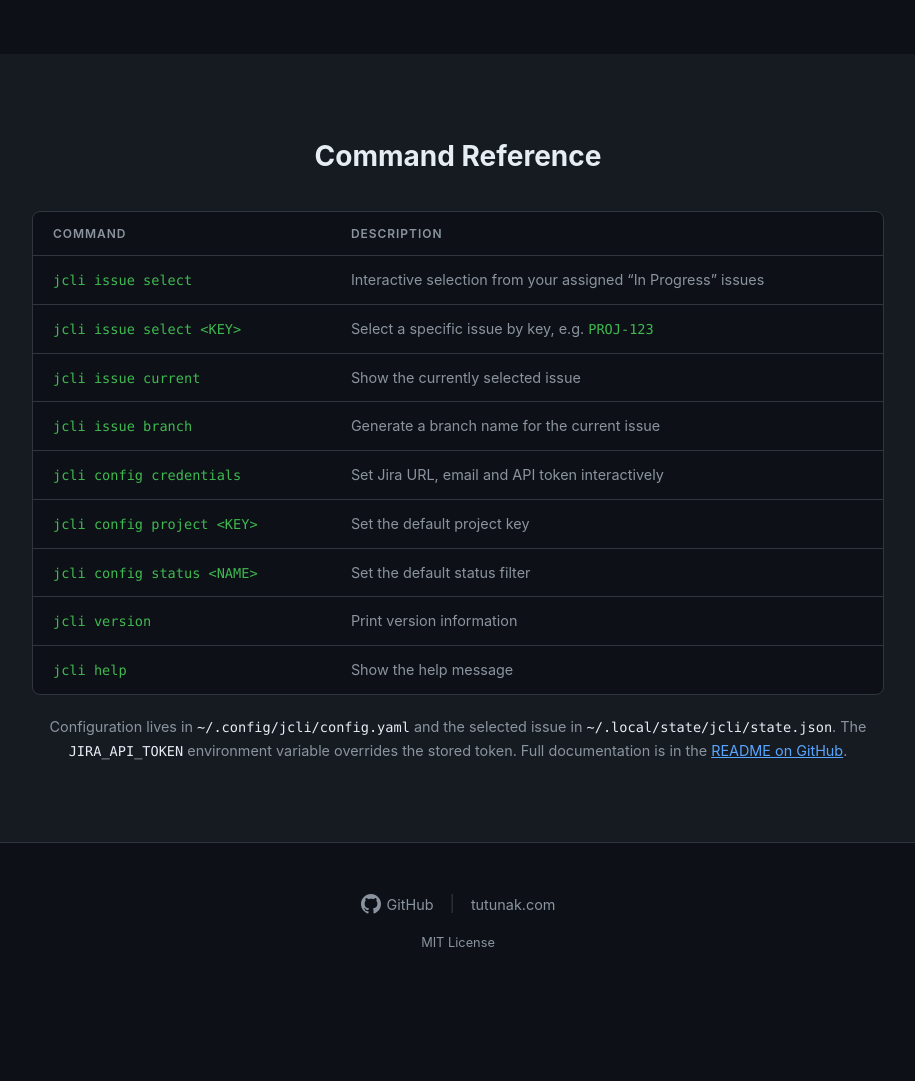
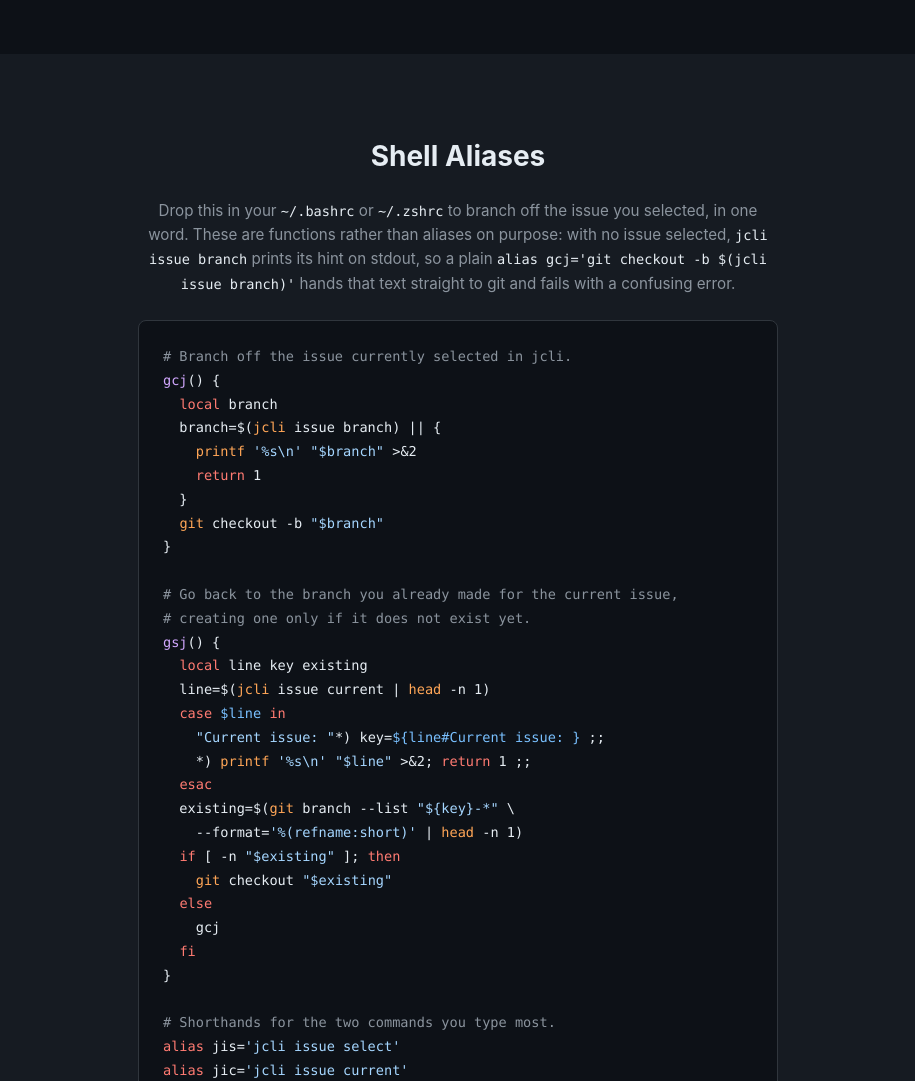
Before and after one commit to tutunak/jcli, a plain HTML site: page docs/index.html in a window 1280 px wide. Shown: the part 2580-3661 px from the top of the page, without its empty margins (182-1097 px from the left). Before the commit the page ends 3581 px from the top, so only its background shows below. Drawn offline with Linux system fonts and the light colour scheme.

Commit message:
Add shell aliases and syntax highlighting to documentation
- Introduced shell functions for easier branching based on selected Jira issues.
- Added a section in the README and llms-full.txt for shell aliases.

```diff
--- a/docs/css/style.css
+++ b/docs/css/style.css
@@ -394,9 +394,15 @@ body {
     line-height: 1.8;
 }
 
-.tab-content .comment {
-    color: var(--text-secondary);
-}
+/* Shell syntax highlighting (docs/js/highlight.js).
+   Colours follow the GitHub dark palette the rest of the page already uses.
+   Without JS these classes never appear and the code renders as plain text. */
+.tok-comment  { color: var(--text-secondary); }
+.tok-string   { color: #a5d6ff; }
+.tok-variable { color: #79c0ff; }
+.tok-keyword  { color: #ff7b72; }
+.tok-builtin  { color: #ffa657; }
+.tok-fn       { color: #d2a8ff; }
 
 /* Workflow Section */
 .workflow {
@@ -458,10 +464,63 @@ body {
     color: var(--accent-green);
 }
 
+/* Shell Aliases Section */
+.aliases {
+    padding: 80px 0;
+    background: var(--bg-secondary);
+}
+
+.aliases h2 {
+    text-align: center;
+    margin-bottom: 20px;
+    font-size: 1.75rem;
+}
+
+.section-intro,
+.section-note {
+    max-width: 640px;
+    margin: 0 auto 24px;
+    text-align: center;
+    color: var(--text-secondary);
+    font-size: 0.95rem;
+}
+
+.section-note {
+    margin: 20px auto 0;
+    font-size: 0.9rem;
+}
+
+.section-intro code,
+.section-note code {
+    font-family: 'SF Mono', 'Fira Code', 'Consolas', monospace;
+    font-size: 0.85rem;
+    color: var(--text-primary);
+}
+
+.snippet {
+    background: var(--bg-primary);
+    border: 1px solid var(--border);
+    border-radius: 8px;
+    padding: 24px;
+    max-width: 640px;
+    margin: 0 auto;
+    overflow-x: auto;
+}
+
+.snippet pre {
+    margin: 0;
+}
+
+.snippet code {
+    font-family: 'SF Mono', 'Fira Code', 'Consolas', monospace;
+    font-size: 0.85rem;
+    line-height: 1.7;
+    color: var(--text-primary);
+}
+
 /* Command Reference Section */
 .reference {
     padding: 80px 0;
-    background: var(--bg-secondary);
 }
 
 .reference h2 {
@@ -475,7 +534,7 @@ body {
     overflow-x: auto;
     border: 1px solid var(--border);
     border-radius: 8px;
-    background: var(--bg-primary);
+    background: var(--bg-secondary);
 }
 
 .ref-table {
--- a/docs/index.html
+++ b/docs/index.html
@@ -219,21 +219,21 @@
                         aria-controls="source" aria-selected="false" tabindex="-1" data-tab="source">From Source</button>
             </div>
             <div class="tab-content active" id="go-install" role="tabpanel" aria-labelledby="tab-go-install" tabindex="0">
-                <pre><code><span class="comment"># Install jcli</span>
+                <pre><code data-lang="shell"># Install jcli
 go install github.com/tutunak/jcli@latest
 
-<span class="comment"># Configure your Jira credentials</span>
+# Configure your Jira credentials
 jcli config credentials
 
-<span class="comment"># Set your default project</span>
+# Set your default project
 jcli config project MYPROJ</code></pre>
             </div>
             <div class="tab-content" id="source" role="tabpanel" aria-labelledby="tab-source" tabindex="0" hidden>
-                <pre><code><span class="comment"># Clone the repository</span>
+                <pre><code data-lang="shell"># Clone the repository
 git clone https://github.com/tutunak/jcli.git
 cd jcli
 
-<span class="comment"># Build and install</span>
+# Build and install
 make build
 mv jcli /usr/local/bin/</code></pre>
             </div>
@@ -267,6 +267,59 @@ mv jcli /usr/local/bin/</code></pre>
                     </div>
                 </li>
             </ol>
+        </div>
+    </section>
+
+    <!-- Shell Aliases Section -->
+    <section class="aliases" aria-labelledby="aliases-heading">
+        <div class="container">
+            <h2 id="aliases-heading">Shell Aliases</h2>
+            <p class="section-intro">
+                Drop this in your <code>~/.bashrc</code> or <code>~/.zshrc</code> to branch off the
+                issue you selected, in one word. These are functions rather than aliases on purpose:
+                with no issue selected, <code>jcli issue branch</code> prints its hint on stdout, so a
+                plain <code>alias gcj='git checkout -b $(jcli issue branch)'</code> hands that text
+                straight to git and fails with a confusing error.
+            </p>
+            <div class="snippet">
+                <pre><code data-lang="shell"># Branch off the issue currently selected in jcli.
+gcj() {
+  local branch
+  branch=$(jcli issue branch) || {
+    printf '%s\n' "$branch" >&2
+    return 1
+  }
+  git checkout -b "$branch"
+}
+
+# Go back to the branch you already made for the current issue,
+# creating one only if it does not exist yet.
+gsj() {
+  local line key existing
+  line=$(jcli issue current | head -n 1)
+  case $line in
+    "Current issue: "*) key=${line#Current issue: } ;;
+    *) printf '%s\n' "$line" >&2; return 1 ;;
+  esac
+  existing=$(git branch --list "${key}-*" \
+    --format='%(refname:short)' | head -n 1)
+  if [ -n "$existing" ]; then
+    git checkout "$existing"
+  else
+    gcj
+  fi
+}
+
+# Shorthands for the two commands you type most.
+alias jis='jcli issue select'
+alias jic='jcli issue current'</code></pre>
+            </div>
+            <p class="section-note">
+                Reload with <code>source ~/.zshrc</code>, then <code>jis</code> to pick an issue and
+                <code>gcj</code> to branch. <code>jcli issue branch</code> appends a fresh random
+                suffix on every call, so <code>gcj</code> always makes a <em>new</em> branch &mdash;
+                <code>gsj</code> is the one that returns you to an existing one.
+            </p>
         </div>
     </section>
 
@@ -321,6 +374,7 @@ mv jcli /usr/local/bin/</code></pre>
         </div>
     </footer>
 
+    <script src="js/highlight.js" defer></script>
     <script src="js/terminal.js" defer></script>
 </body>
 </html>
--- /dev/null
+++ b/docs/js/highlight.js
@@ -0,0 +1,81 @@
+// Minimal shell syntax highlighter.
+//
+// Deliberately not a library: the page needs one language, in a handful of blocks,
+// and a dependency would outweigh the problem. Blocks opt in with data-lang="shell"
+// and hold plain text in the HTML, so crawlers, language models and no-JS visitors
+// read the code unchanged -- colour is the only thing this adds.
+//
+// One ordered alternation does the whole job. Order is the correctness argument:
+// comments and strings match first, so nothing inside them can be re-tokenized.
+// The lookbehinds need a modern engine. If one refuses the pattern, leave the code
+// as the plain text it already is in the HTML rather than marking it up halfway.
+function buildShellRe(parts) {
+    try {
+        return new RegExp(parts.map(r => r.source).join('|'), 'g');
+    } catch {
+        return null;
+    }
+}
+
+const SHELL_RE = buildShellRe([
+    // # to end of line
+    /(?<comment>#[^\n]*)/,
+    // '...' takes no escapes in POSIX shell; "..." does. Neither may cross a
+    // newline, so an unbalanced quote discolours one line instead of the rest
+    // of the block.
+    /(?<string>'[^'\n]*'|"(?:[^"\\\n]|\\.)*")/,
+    // name immediately followed by () -- a function definition
+    /(?<fn>\b[A-Za-z_][\w-]*(?=\s*\(\s*\)))/,
+    // ${...}, $name, and the usual specials
+    /(?<variable>\$\{[^}]*\}|\$[A-Za-z_]\w*|\$[@*#?$!0-9-])/,
+    // The lookbehind keeps a word from lighting up inside a path, URL or module
+    // spec: /usr/local/bin must not read "local" as a keyword, and
+    // github.com/tutunak/jcli@latest must not read "jcli" as a command.
+    /(?<keyword>(?<![\w./@-])(?:if|then|else|elif|fi|for|while|until|do|done|case|esac|in|function|return|local|export|readonly|shift|alias|unalias|source)\b)/,
+    /(?<builtin>(?<![\w./@-])(?:jcli|git|printf|echo|read|cd|head|tail|grep|sed|awk|cut|sort|wc|tr|xargs)\b)/,
+]);
+
+const ESCAPES = { '&': '&amp;', '<': '&lt;', '>': '&gt;' };
+
+function escapeHtml(s) {
+    return s.replace(/[&<>]/g, c => ESCAPES[c]);
+}
+
+function highlightShell(code) {
+    if (!SHELL_RE) return escapeHtml(code);
+
+    let out = '';
+    let last = 0;
+    let m;
+
+    SHELL_RE.lastIndex = 0;
+    while ((m = SHELL_RE.exec(code)) !== null) {
+        // Every alternative requires at least one character, so lastIndex always
+        // advances and this cannot spin.
+        const entry = Object.entries(m.groups).find(([, v]) => v !== undefined);
+        if (!entry) continue;
+        const [cls, value] = entry;
+
+        out += escapeHtml(code.slice(last, m.index));
+        out += `<span class="tok-${cls}">${escapeHtml(value)}</span>`;
+        last = m.index + m[0].length;
+    }
+
+    return out + escapeHtml(code.slice(last));
+}
+
+function highlightAll(root = document) {
+    if (!SHELL_RE) return;
+
+    root.querySelectorAll('code[data-lang="shell"]').forEach(el => {
+        // textContent, never innerHTML: whatever is in the DOM is the source of
+        // truth, and re-running this is idempotent.
+        el.innerHTML = highlightShell(el.textContent);
+    });
+}
+
+if (typeof module !== 'undefined' && module.exports) {
+    module.exports = { highlightShell };  // for the test harness
+} else {
+    highlightAll();
+}
```
Also changed, not shown: docs/llms-full.txt, docs/llms.txt, 1 other file.
